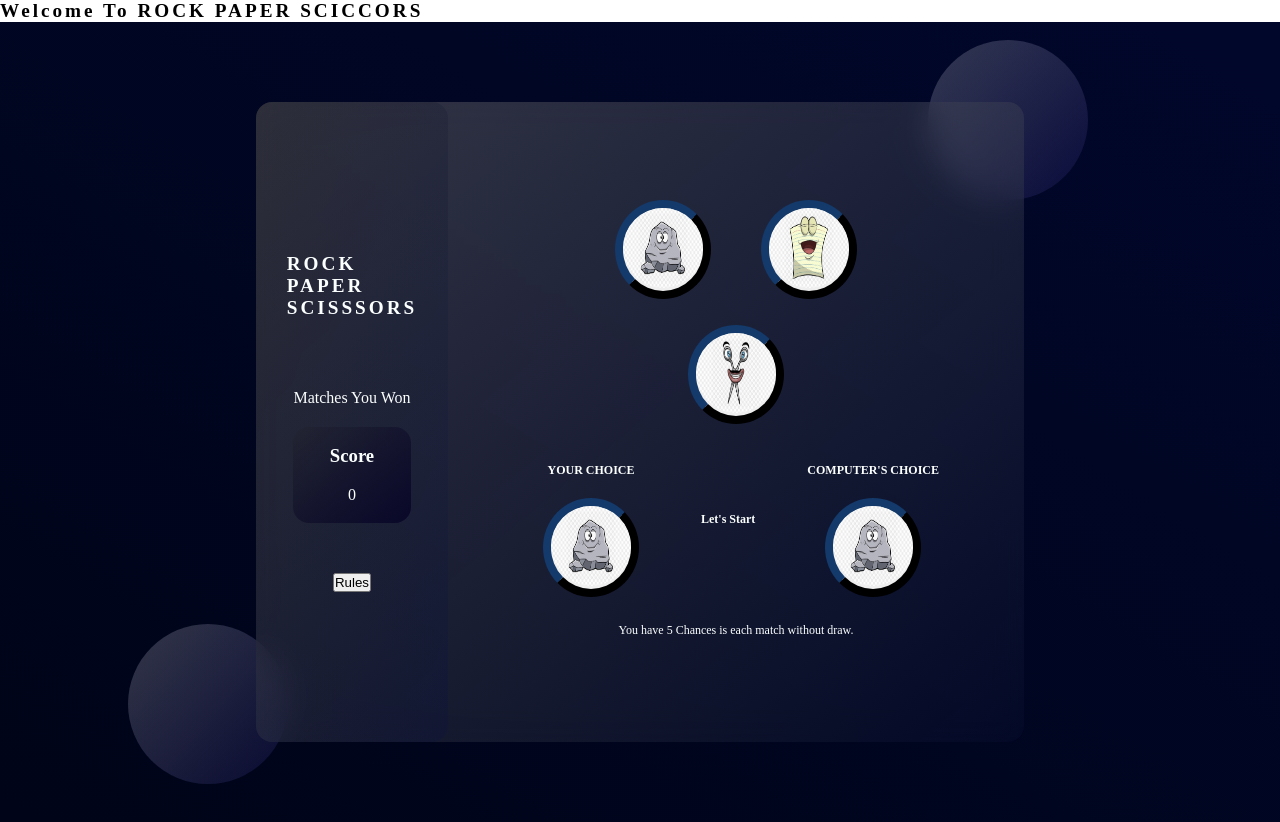
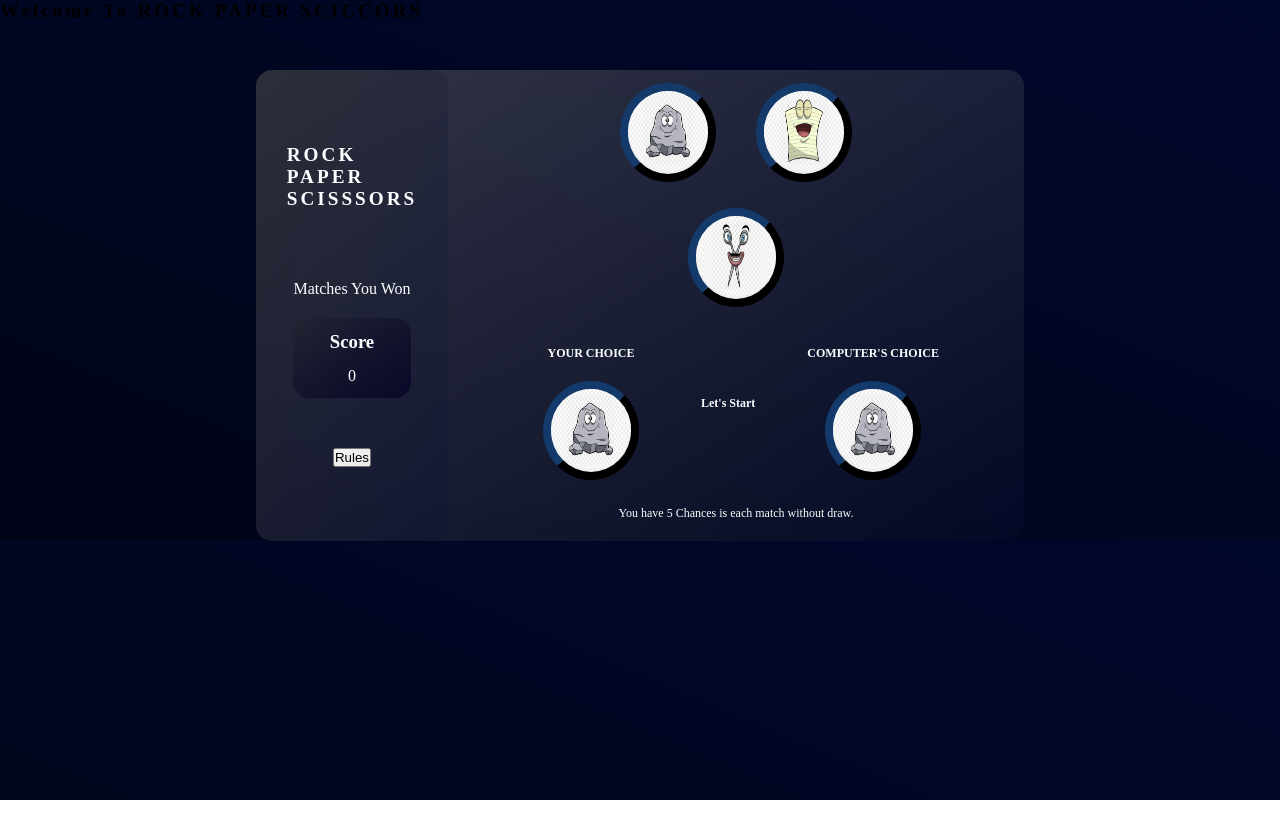
Before and after one commit to SanskrutiRP/rock-paper-scissor, a plain HTML site: page index.html in a window 1280 px wide. After the commit the page ends 800 px from the top, so only its background shows below. Drawn offline with Linux system fonts and the light colour scheme.

Commit message:
add files

```diff
--- a/index.html
+++ b/index.html
@@ -47,7 +47,7 @@
                             <img src="Images/rock.jpeg" alt="Rock">
                         </button>
                     </div>
-                    <div><p id="win">Let's Start</p></div>
+                    <div class="go-down"><p id="win">Let's Start</p></div>
                     <div>
                         <p>COMPUTER'S CHOICE</p>
                         <button id = "compSelection" class="rock">
@@ -105,8 +105,7 @@
             </div>
         </section>
     </div>
-    <div class="circle"></div>
-    <div class="circle1"></div>
+
     <script src="index.js"></script>
 </body>
 </html>
--- a/style.css
+++ b/style.css
@@ -4,19 +4,22 @@
     box-sizing: border-box;
 }
 
+body{
+    background: linear-gradient(to right top, #000418, #01072b);
+}
 .main{
-    min-height: 100vh;
-    background: linear-gradient(to right top, #000418, #01072b);
+    min-height:fit-content;
     display: flex;
     flex-wrap: wrap;
     align-items: center;
     justify-content: center;
     color: rgb(251, 255, 255);
     font-family: nudista-web;
+    margin-top: 3rem;
 }
 
 .box{
-    min-height: 80vh;
+    min-height: fit-content;
     width: 60%;
     background: linear-gradient(
         to right bottom,
@@ -29,26 +32,7 @@
     display: flex;
 }
 
-.circle,
-.circle1{
-    background: linear-gradient(to right bottom,
-    rgba(255,255,255,0.2),
-    rgba(27, 22, 104, 0.3));
-    height: 10rem;
-    width: 10rem;
-    position: absolute;
-    border-radius: 50%;
-}
 
-.circle{
-    top: 5%;
-    right: 15%;
-}
-
-.circle1{
-    bottom: 2%;
-    left: 10%;
-}
 
 .score_home{
     flex: 1;
@@ -56,6 +40,7 @@
     flex-direction: column;
     align-items: center;
     justify-content: center;
+    flex-wrap: wrap;
     background: linear-gradient(
         to right bottom,
       rgba(31, 31, 32, 0.3),
@@ -75,8 +60,8 @@ h2{
     margin-top: 70px;
 }
 .score{
-    min-height: 6rem;
-    min-width: 7rem;
+    min-height: 5rem;
+    min-width: 5rem;
     background: linear-gradient(
         to left top,
       rgb(9, 8, 41),
@@ -100,6 +85,7 @@ h2{
     align-items: center;
     flex-direction: column;
     justify-content: center;
+    flex-wrap: wrap;
 }
 
 .rock,
@@ -146,7 +132,7 @@ img:active{
     display: flex;
     align-items: center;
     flex-wrap: wrap;
-    justify-content: space-evenly;
+    justify-content: center;
     height: 250px;
     width: 300px;
     margin: 0 auto;
@@ -159,10 +145,10 @@ img:active{
 }
 .displayChoice{
     display: flex;
-    flex-direction: row;
     align-items:center;
+    justify-content: center;
+    text-align: center;
     flex-wrap: wrap;
-    justify-content: space-evenly;
     font-weight: bold;
 }
 .displayChoice div{
```
